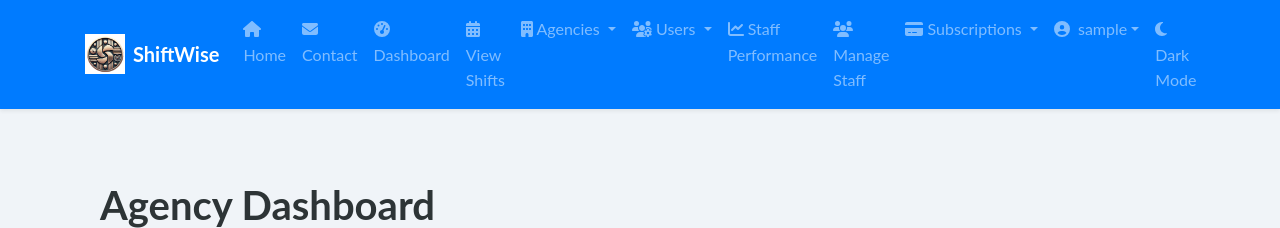
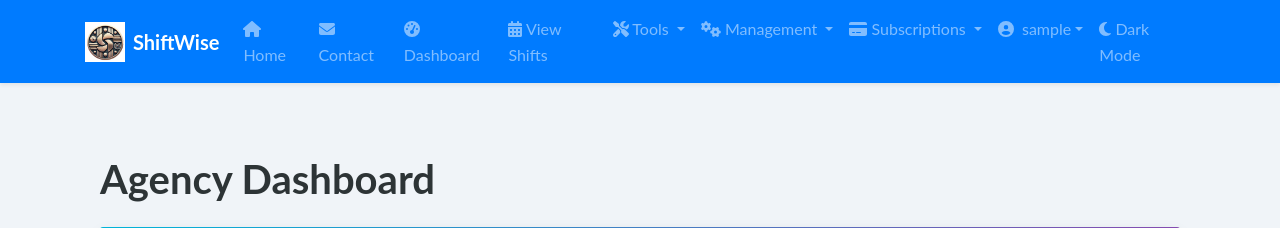
Before and after one commit to topesoul/shiftwise-app, a Django app: page /accounts/dashboard/agency/ in a window 1280 px wide. Shown: the top 228 px of the page. Run offline with Django 3.2, Linux system fonts and the light colour scheme; the visitor is signed in with stand-in values (Sample User, id 1); data comes from the database, SQL or seed files in the repository; data that the repository does not hold is empty; parts of the project's set-up code (start-up, migrations or seed data) failed here and were passed over; some libraries are stand-ins or nearby versions.

Commit message:
feat: refine navbar logic and improve accessibility

```diff
--- a/templates/includes/navbar.html
+++ b/templates/includes/navbar.html
@@ -36,36 +36,12 @@
         </li>
 
         {% if user.is_authenticated %}
-          <!-- Dashboard Link Based on User Role -->
-          {% if user.is_superuser %}
-            <!-- Superuser Dashboard -->
-            <li class="nav-item {% if request.resolver_match.url_name == 'superuser_dashboard' %}active{% endif %}">
-              <a class="nav-link" href="{% url 'accounts:superuser_dashboard' %}">
-                <i class="fas fa-tachometer-alt"></i> Dashboard
-              </a>
-            </li>
-          {% elif user|has_group:"Agency Owners" or user|has_group:"Agency Managers" %}
-            <!-- Agency Owner/Manager Dashboard -->
-            <li class="nav-item {% if request.resolver_match.url_name == 'agency_dashboard' %}active{% endif %}">
-              <a class="nav-link" href="{% url 'accounts:agency_dashboard' %}">
-                <i class="fas fa-building"></i> Dashboard
-              </a>
-            </li>
-          {% elif user|has_group:"Agency Staff" %}
-            <!-- Staff Dashboard -->
-            <li class="nav-item {% if request.resolver_match.url_name == 'staff_dashboard' %}active{% endif %}">
-              <a class="nav-link" href="{% url 'accounts:staff_dashboard' %}">
-                <i class="fas fa-user-tie"></i> Dashboard
-              </a>
-            </li>
-          {% else %}
-            <!-- Default Dashboard -->
-            <li class="nav-item">
-              <a class="nav-link" href="{% url 'accounts:profile' %}">
-                <i class="fas fa-user"></i> Profile
-              </a>
-            </li>
-          {% endif %}
+          <!-- Dashboard Link -->
+          <li class="nav-item {% if request.path == dashboard_url %}active{% endif %}">
+            <a class="nav-link" href="{{ dashboard_url }}">
+              <i class="fas fa-tachometer-alt"></i> Dashboard
+            </a>
+          </li>
 
           <!-- View Shifts -->
           <li class="nav-item {% if request.resolver_match.url_name == 'shift_list' %}active{% endif %}">
@@ -74,66 +50,55 @@
             </a>
           </li>
 
-          {% if user.is_superuser %}
-            <!-- Manage Agencies -->
+          <!-- Tools Dropdown -->
+          {% if user.is_superuser or user|has_feature:"custom_integrations" or user|has_feature:"staff_performance" %}
             <li class="nav-item dropdown">
-              <a class="nav-link dropdown-toggle" href="#" id="agenciesDropdown" role="button" data-toggle="dropdown" aria-haspopup="true" aria-expanded="false">
-                <i class="fas fa-building"></i> Agencies
+              <a class="nav-link dropdown-toggle" href="#" id="toolsDropdown" role="button" data-toggle="dropdown" aria-haspopup="true" aria-expanded="false">
+                <i class="fas fa-tools"></i> Tools
               </a>
-              <div class="dropdown-menu" aria-labelledby="agenciesDropdown">
-                <a class="dropdown-item" href="{% url 'accounts:manage_agencies' %}">Manage Agencies</a>
-                <a class="dropdown-item" href="{% url 'accounts:agency_create' %}">Create Agency</a>
+              <div class="dropdown-menu" aria-labelledby="toolsDropdown">
+                {% if user|has_feature:"staff_performance" %}
+                  <a class="dropdown-item" href="{% url 'shifts:staff_performance_list' %}">
+                    <i class="fas fa-chart-line"></i> Staff Performance
+                  </a>
+                {% endif %}
+                {% if user.is_superuser or user|has_feature:"custom_integrations" %}
+                  <a class="dropdown-item" href="{% url 'shifts:report_dashboard' %}">
+                    <i class="fas fa-chart-pie"></i> Reports
+                  </a>
+                  <a class="dropdown-item" href="{% url 'shifts:api_access' %}">
+                    <i class="fas fa-code"></i> API Access
+                  </a>
+                  <a class="dropdown-item" href="{% url 'shifts:staff_list' %}">
+                    <i class="fas fa-users"></i> Manage Staff
+                  </a>
+                {% endif %}
               </div>
-            </li>
-
-            <!-- Manage Users -->
-            <li class="nav-item dropdown">
-              <a class="nav-link dropdown-toggle" href="#" id="usersDropdown" role="button" data-toggle="dropdown" aria-haspopup="true" aria-expanded="false">
-                <i class="fas fa-users-cog"></i> Users
-              </a>
-              <div class="dropdown-menu" aria-labelledby="usersDropdown">
-                <a class="dropdown-item" href="{% url 'accounts:manage_users' %}">Manage Users</a>
-                <a class="dropdown-item" href="{% url 'accounts:user_create' %}">Create User</a>
-              </div>
-            </li>
-          {% elif user|has_group:"Agency Owners" %}
-            <!-- Agency Owner Links -->
-            <li class="nav-item">
-              <a class="nav-link" href="{% url 'accounts:agency_dashboard' %}">
-                <i class="fas fa-building"></i> Agency Dashboard
-              </a>
-            </li>
-          {% elif user|has_group:"Agency Managers" %}
-            <!-- Agency Manager Links -->
-            <li class="nav-item">
-              <a class="nav-link" href="{% url 'accounts:agency_dashboard' %}">
-                <i class="fas fa-building"></i> Agency Dashboard
-              </a>
-            </li>
-          {% elif user|has_group:"Agency Staff" %}
-            <!-- Agency Staff Links -->
-            <li class="nav-item">
-              <a class="nav-link" href="{% url 'accounts:staff_dashboard' %}">
-                <i class="fas fa-user-tie"></i> Staff Dashboard
-              </a>
             </li>
           {% endif %}
 
-          <!-- Performance Management -->
-          {% if user|has_feature:"staff_performance" %}
-            <li class="nav-item">
-              <a class="nav-link" href="{% url 'shifts:staff_performance_list' %}">
-                <i class="fas fa-chart-line"></i> Staff Performance
+          <!-- Management Dropdown for Superusers -->
+          {% if user.is_superuser %}
+            <li class="nav-item dropdown">
+              <a class="nav-link dropdown-toggle" href="#" id="managementDropdown" role="button" data-toggle="dropdown" aria-haspopup="true" aria-expanded="false">
+                <i class="fas fa-cogs"></i> Management
               </a>
-            </li>
-          {% endif %}
-
-          <!-- Manage Staff -->
-          {% if user|has_feature:"custom_integrations" %}
-            <li class="nav-item">
-              <a class="nav-link" href="{% url 'shifts:staff_list' %}">
-                <i class="fas fa-users"></i> Manage Staff
-              </a>
+              <div class="dropdown-menu" aria-labelledby="managementDropdown">
+                <!-- Manage Agencies -->
+                <a class="dropdown-item" href="{% url 'accounts:manage_agencies' %}">
+                  <i class="fas fa-building"></i> Manage Agencies
+                </a>
+                <a class="dropdown-item" href="{% url 'accounts:agency_create' %}">
+                  <i class="fas fa-plus"></i> Create Agency
+                </a>
+                <!-- Manage Users -->
+                <a class="dropdown-item" href="{% url 'accounts:manage_users' %}">
+                  <i class="fas fa-users-cog"></i> Manage Users
+                </a>
+                <a class="dropdown-item" href="{% url 'accounts:user_create' %}">
+                  <i class="fas fa-user-plus"></i> Create User
+                </a>
+              </div>
             </li>
           {% endif %}
 
@@ -185,7 +150,7 @@
               <a class="dropdown-item" href="{% url 'accounts:profile' %}">
                 <i class="fas fa-user-circle mr-2"></i> Profile
               </a>
-              <!-- MFA Settings Link Removed -->
+              <!-- Logout -->
               <div class="dropdown-divider"></div>
               <a class="dropdown-item" href="{% url 'accounts:logout_view' %}">
                 <i class="fas fa-sign-out-alt mr-2"></i> Logout
```
